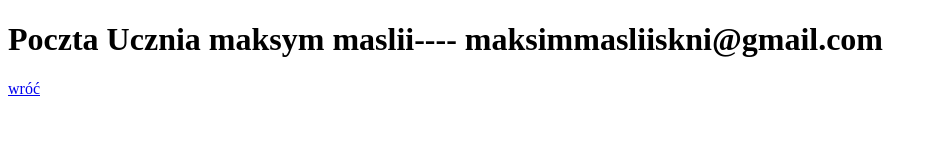
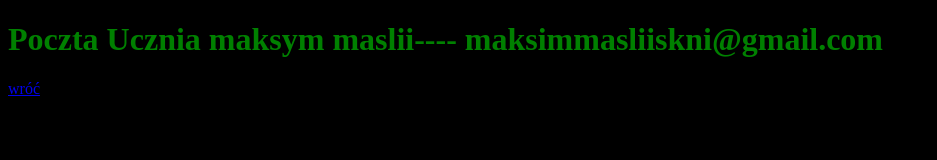
Before and after one commit to maksimmasliiskni-afk/zadaniahtml-, a plain HTML site: page poczta_maslii.html in a window 1280 px wide. Shown: the whole page, without its empty margins (0-937 px from the left). Drawn offline with Linux system fonts and the light colour scheme.

Commit message:
Update body styles in poczta_maslii.html
Added background color and text color to the body.

```diff
--- a/poczta_maslii.html
+++ b/poczta_maslii.html
@@ -5,7 +5,7 @@
              <meta charset="utf-8">
              <title>       </title>
      </head>
-    <body>
+    <body bgcolor="black" text="green">
  <h1> Poczta Ucznia maksym maslii---- maksimmasliiskni@gmail.com</h1>
 
 
@@ -18,4 +18,5 @@
 
         <A HREF="index.html"> wróć </A>
     </body>
+
   </html>
```
